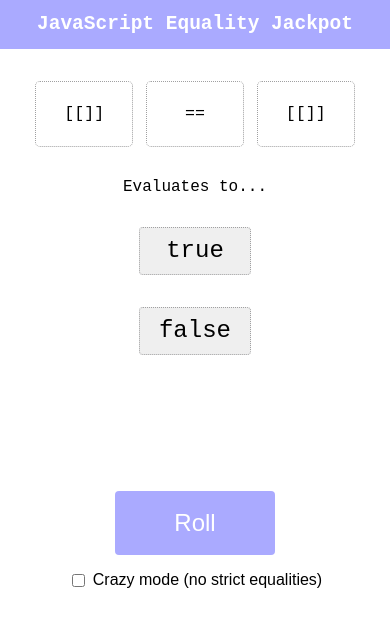
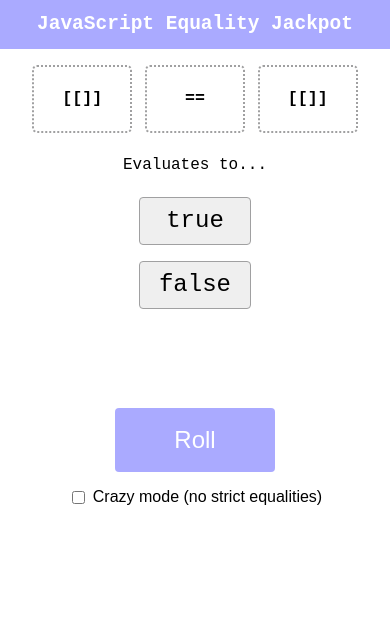
Before and after one commit to mathieu-anderson/js-equality-jackpot, a React (Create React App) app: page / in a window 390 px wide. Shown: the top 626 px of the page. Built offline with nearby package versions, Linux system fonts and the light colour scheme.

Commit message:
Polish mobile view (spacing, legibility)

```diff
--- a/src/App.css
+++ b/src/App.css
@@ -54,7 +54,7 @@
 .Slots-answer-button {
   font-family: 'Courier New', Courier, monospace;
   cursor: pointer;
-  border: 1px dotted #a0a0a1;
+  border: 1px solid #a0a0a1;
   border-radius: 4px;
   font-size: 2vw;
   width: 7rem;
@@ -63,6 +63,7 @@
   text-decoration: none;
   font-size: 1.5em;
   margin: 1rem;
+  margin: 0.5rem 1rem;
 }
 
 .button-true:hover {
@@ -233,31 +234,36 @@
 }
 
 .Slots-line-slot {
-  border: 1px dotted #a0a0a1;
+  border: 2px dotted #a0a0a1;
   border-radius: 5px;
   width: 13vw;
   text-align: center;
+  font-weight: bold;
 }
 
 .Slots-line-results {
-  min-height: 4.5rem;
   font-weight: bold;
-  margin: 1rem 0;
   text-align: center;
 }
 
 @media screen and (min-width: 320px) {
   .App-header {
     height: 2vh;
+    margin-bottom: 1rem;
   }
 
   .Slots-answer {
     display: flex;
     flex-flow: column nowrap;
+    margin-top: 0.5rem;
   }
 
   .Slots-answer-text {
     line-height: 3rem;
+  }
+
+  .Slots-answer-button {
+    margin: 0.5rem 1rem;
   }
 
   .Slots-line-slot {
@@ -267,14 +273,21 @@
     line-height: 4rem;
     margin: 0 0.4rem;
   }
+
   .Slots-line-results {
-    font-size: calc(1.7em + 6 * ((100vw - 320px) / 680));
+    min-height: 3.7rem;
+    margin: 0.5rem 0;
+  }
+
+  .Slots-line-results {
+    font-size: calc(1.5em + 6 * ((100vw - 320px) / 680));
   }
 }
 
 @media screen and (min-width: 800px) {
   .App-header {
     height: 15vh;
+    margin-bottom: 2rem;
   }
 
   .Slots-answer {
@@ -287,6 +300,15 @@
     line-height: 5rem;
   }
 
+  .Slots-answer-button {
+    margin: 1rem;
+  }
+
+  .Slots-line-results {
+    min-height: 2.3rem;
+    margin: 1rem 0;
+  }
+
   .Slots-line-slot {
     font-size: calc(1em + 6 * ((100vw - 320px) / 680));
     min-width: 7rem;
@@ -294,6 +316,7 @@
     margin: 0 1rem;
     line-height: 9rem;
   }
+
   .Slots-line-results {
     font-size: 1.7em;
   }
```
Also changed, not shown: 1 other file (tests, documents, lock files or other folders).
